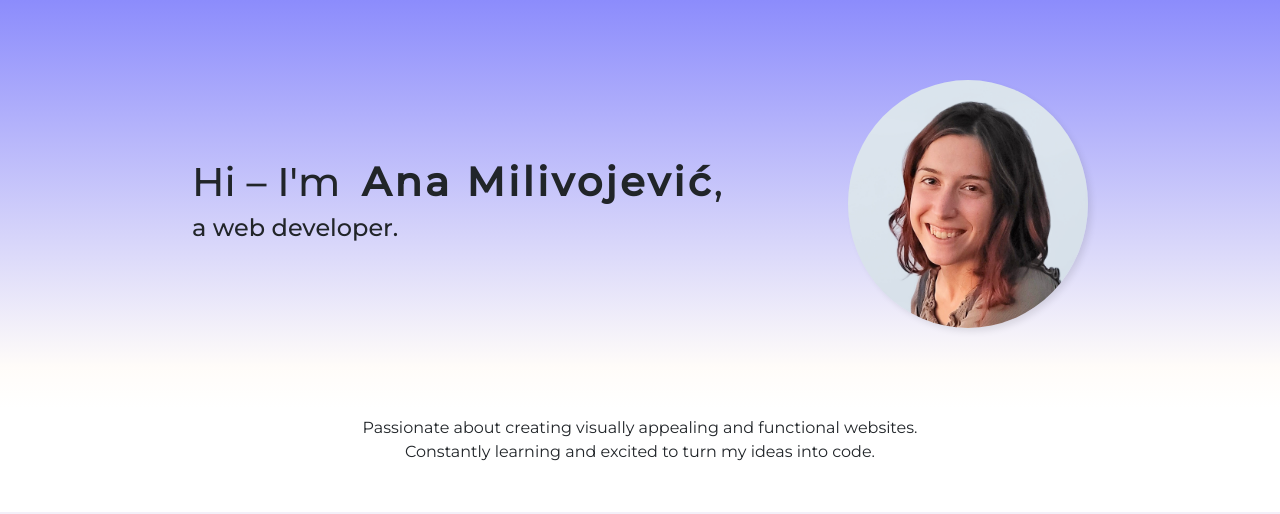
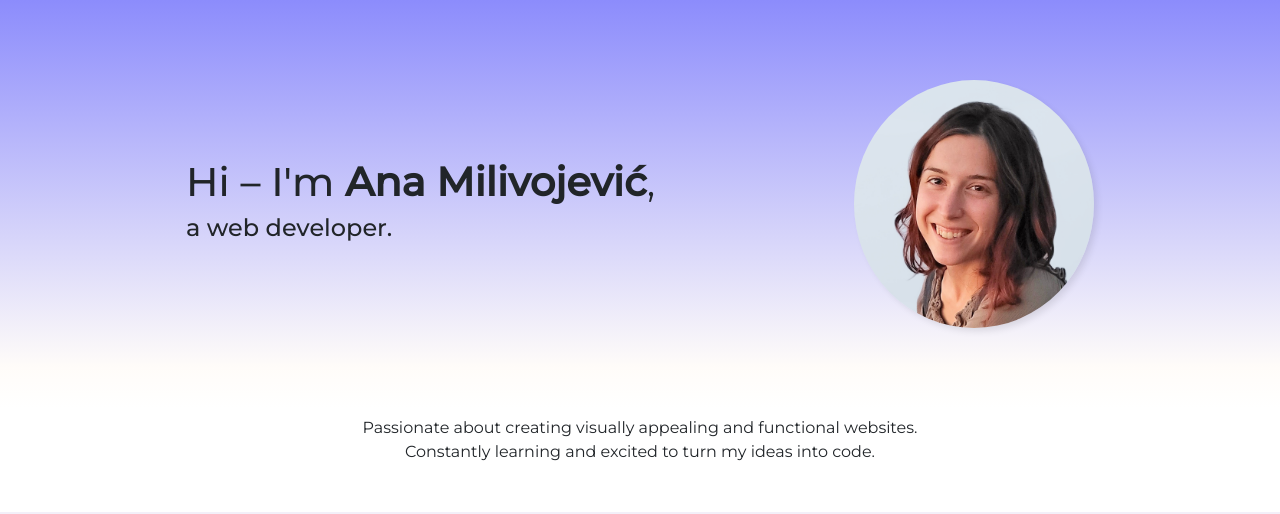
Before and after one commit to anamilivojevic/portfolio-website, a plain HTML site: page index.html in a window 1280 px wide. Shown: the top 514 px of the page. Drawn offline with nearby package versions, Linux system fonts and the light colour scheme.

Commit message:
text animation improved

```diff
--- a/css/style.css
+++ b/css/style.css
@@ -30,6 +30,7 @@ body {
 .header-flex-container {
   display: flex;
   align-items: center;
+  column-gap: 50px;
 }
 
 #header-photo-wrapper {
@@ -201,7 +202,7 @@ footer a:hover {
 /***********************************/
 /* media queries */
 
-@media screen and (max-width: 590px) {
+@media only screen and (max-width: 590px) {
   .header-flex-container {
     justify-content: space-around;
     flex-wrap: wrap-reverse;
@@ -216,44 +217,151 @@ footer a:hover {
   }
 }
 
-@media screen and (min-width: 590px) {
-  #header-container {
-    padding: 5rem 3rem;
+@media only screen and (min-width: 591px) and (max-width: 638px) {
+  #header-photo {
+    max-width: 11em;
   }
 }
 
-@media screen and (min-width: 674px) {
+@media only screen and (min-width: 638px) and (max-width: 826px) {
+  #header-photo {
+    max-width: 13em;
+  }
+  /*
+  .header-flex-container {
+    justify-content: space-around;
+  } */
+}
+
+#header-container {
+  margin-left: auto;
+  margin-right: auto;
+}
+
+@media only screen and (min-width: 590px) {
   #header-container {
-    padding: 5rem 6rem;
+    padding: 5rem 2rem;
   }
 }
 
-@media screen and (min-width: 900px) {
+@media only screen and (min-width: 674px) {
   #header-container {
-    padding: 5rem 8rem;
+    padding: 5rem 4rem;
   }
 }
 
-@media screen and (min-width: 985px) {
+@media only screen and (min-width: 780px) {
   #header-container {
-    padding: 5rem 6rem;
+    padding: 5rem 5rem;
   }
 }
 
-@media screen and (min-width: 1200px) {
+@media only screen and (min-width: 870px) {
   #header-container {
-    padding: 5rem 12rem;
+    padding: 5rem 6rem;
+    max-width: 840px;
   }
 }
 
-@media screen and (min-width: 1400px) {
+@media only screen and (min-width: 1000px) {
   #header-container {
-    padding: 5rem 15rem;
+    max-width: 1100px;
   }
 }
 
-@media screen and (min-width: 1400px) {
+@media only screen and (min-width: 1400px) {
   #header-container {
-    padding: 5rem 20rem;
+    max-width: 1320px;
   }
 }
+
+/***********************************/
+/* text animation */
+
+.name-container {
+  font-family: "Montserrat", sans-serif;
+  display: inline-grid;
+  font-weight: bolder;
+  max-width: fit-content;
+}
+
+#name-container-cyrillic {
+  grid-column: 1;
+  grid-row: 1;
+  max-width: fit-content;
+  white-space: nowrap;
+}
+
+#name-container-latin {
+  grid-column: 1;
+  grid-row: 1;
+  max-width: fit-content;
+  white-space: nowrap;
+}
+
+.name-container-comma {
+  /*grid-column: 1;
+  grid-row: 1;
+  max-width: fit-content;
+  margin-left: 19rem;
+  opacity: 0;*/
+  font-weight: normal;
+  position: absolute;
+}
+
+#name-container-latin > span {
+  opacity: 0;
+}
+
+#name-container-latin > span:nth-child(n + 5) {
+  letter-spacing: 0.3rem;
+}
+
+@keyframes fadeIn {
+  0% {
+    opacity: 0;
+  }
+
+  100% {
+    opacity: 1;
+  }
+}
+
+.animFadeIn {
+  animation: fadeIn 0.5s forwards;
+}
+
+@keyframes fadeOut {
+  0% {
+    opacity: 1;
+  }
+
+  100% {
+    opacity: 0;
+  }
+}
+
+.animFadeOut {
+  animation: fadeOut 0.5s forwards;
+}
+@keyframes squeeze {
+  0% {
+    letter-spacing: 0.3rem;
+  }
+
+  100% {
+    letter-spacing: 0rem;
+  }
+}
+
+.animSqueeze {
+  animation: squeeze 0.6s forwards;
+}
+
+#name-container-webdev {
+  opacity: 0;
+}
+
+.posAbsolute {
+  position: absolute;
+}
--- a/index.html
+++ b/index.html
@@ -29,14 +29,15 @@
     <header>
       <div id="header-container">
         <div class="p-0 header-flex-container">
-          <div class="pe-3 c-text-center">
+          <div class="c-text-center">
             <h1>
-              Hi &ndash; I'm&nbsp;
-              <span style="font-weight: bolder" id="ananame"
-                >Ana Milivojevi&cacute;</span
-              >,
+              <span>Hi &ndash; I'm</span>
+              <span class="name-container">
+                <span id="name-container-cyrillic"></span>
+                <span id="name-container-latin"></span>
+              </span>
             </h1>
-            <h4>a web developer.</h4>
+            <h4 id="name-container-webdev">a web developer.</h4>
           </div>
           <div id="header-photo-wrapper">
             <img
@@ -203,10 +204,10 @@
                   <div
                     class="card-body px-3 px-sm-5 px-md-3 mt-2 d-flex flex-column justify-content-between">
                     <div class="mb-2">
-                      <h4 class="card-title">Outdoor Activities</h4>
+                      <h4 class="card-title">Outdoor Adventures</h4>
                       <p class="font-small">
                         Single-page application for finding recreational outdoor
-                        adventures, styled in CSS and Bootstrap.
+                        activities, styled in CSS and Bootstrap.
                       </p>
                     </div>
                     <div
@@ -256,37 +257,6 @@
       src="https://cdn.jsdelivr.net/npm/bootstrap@5.2.3/dist/js/bootstrap.bundle.min.js"
       integrity="sha384-kenU1KFdBIe4zVF0s0G1M5b4hcpxyD9F7jL+jjXkk+Q2h455rYXK/7HAuoJl+0I4"
       crossorigin="anonymous"></script>
-
-    <script>
-      document.addEventListener("DOMContentLoaded", () => {
-        var curr = "Ана Миливоjевић";
-        const to = "Ana Milivojević";
-        const elem = document.getElementById("ananame");
-
-        // Creating an array of '[0..(from.length)]', then shuffling it.
-        const indices = Array.from(Array(curr.length).keys()).sort(
-          (a, b) => 0.5 - Math.random()
-        );
-
-        // Initial state of the text (cyrillic script).
-        elem.innerText = curr;
-
-        var iterations = 0;
-        var spacing = 0;
-
-        for (const i of indices) {
-          // Function to replace 'curr[i]' with 'to[i]'.
-          const replaceChar = () => {
-            curr = curr.substring(0, i) + to[i] + curr.substring(i + 1);
-            elem.innerText = curr;
-            elem.style.letterSpacing = `${spacing}rem`;
-            spacing += 0.015;
-          };
-
-          // Adding a delay for a visual effect.
-          setTimeout(replaceChar, 750 + 85 * iterations++);
-        }
-      });
-    </script>
+    <script src="./script.js"></script>
   </body>
 </html>
--- /dev/null
+++ b/script.js
@@ -0,0 +1,73 @@
+document.addEventListener("DOMContentLoaded", () => {
+  const nameCyrillic = "Ана Миливоjевић";
+  const nameLatin = "Ana Milivojević";
+
+  const elemNameContainerCyrillic = document.getElementById(
+    "name-container-cyrillic"
+  );
+  const elemNameContainerLatin = document.getElementById(
+    "name-container-latin"
+  );
+  const elemNameContainerWebDev = document.getElementById(
+    "name-container-webdev"
+  );
+  const nCharacters = nameCyrillic.length;
+
+  var characterSpansCyrillic = [];
+  var characterSpansLatin = [];
+
+  for (var i = 0; i < nCharacters; ++i) {
+    const elemSpanCyrillic = document.createElement("span");
+    elemSpanCyrillic.innerHTML = nameCyrillic[i];
+    elemNameContainerCyrillic.appendChild(elemSpanCyrillic);
+    characterSpansCyrillic.push(elemSpanCyrillic);
+
+    const elemSpanLatin = document.createElement("span");
+    elemSpanLatin.innerHTML = nameLatin[i];
+    elemNameContainerLatin.appendChild(elemSpanLatin);
+    characterSpansLatin.push(elemSpanLatin);
+  }
+
+  const initialDelayMs = 750;
+  const perCharDelayMs = 75;
+  var iterations = 0;
+
+  // Iterate from '0' to 'nCharacters'.
+  for (const i of Array.from(Array(nCharacters).keys())) {
+    const replaceChar = () => {
+      characterSpansLatin[i].classList.add("animFadeIn");
+      characterSpansCyrillic[i].classList.add("animFadeOut");
+    };
+
+    // Adding a delay for a visual effect.
+    setTimeout(replaceChar, initialDelayMs + perCharDelayMs * iterations++);
+  }
+
+  const squeezeLatinText = () => {
+    elemNameContainerCyrillic.remove();
+    elemNameContainerLatin.classList.remove("posAbsolute");
+
+    for (var i = 4; i < characterSpansLatin.length; ++i) {
+      const char = characterSpansLatin[i];
+
+      char.style.opacity = 1;
+      char.classList.add("animSqueeze");
+    }
+  };
+
+  setTimeout(
+    squeezeLatinText,
+    initialDelayMs + perCharDelayMs * (iterations + 1)
+  );
+
+  setTimeout(() => {
+    const elemNameContainerComma = document.createElement("span");
+    elemNameContainerComma.classList.add("animFadeIn");
+    elemNameContainerComma.classList.add("name-container-comma");
+    elemNameContainerComma.innerHTML = ",";
+    elemNameContainerLatin.appendChild(elemNameContainerComma);
+
+    elemNameContainerComma.classList.add("animFadeIn");
+    elemNameContainerWebDev.classList.add("animFadeIn");
+  }, initialDelayMs + perCharDelayMs * (iterations + 7));
+});
```
